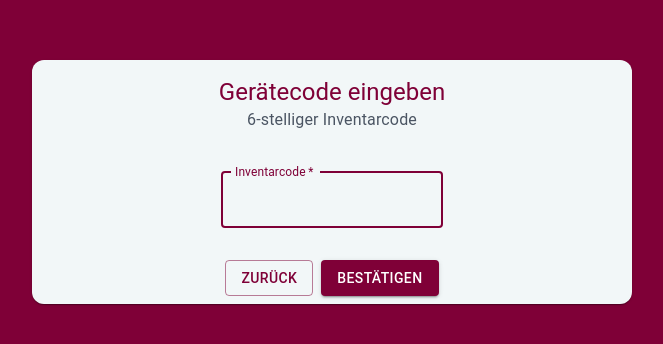
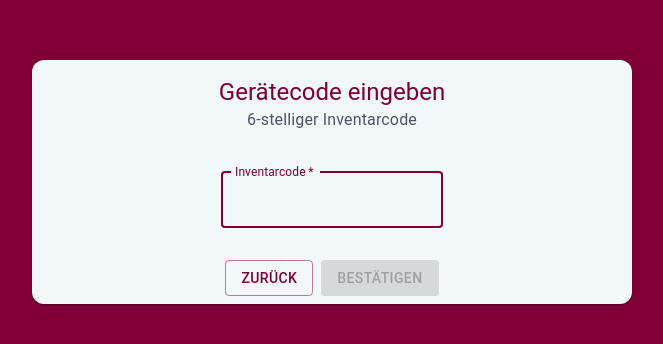
Before and after one commit to DerNikJakom/nextjs-inventory, a Next.js app: page /device in a window 1280 px wide. Shown: the part 234-578 px from the top of the page, without its empty margins (308-971 px from the left). Built offline with nearby package versions, Linux system fonts and the light colour scheme.

Commit message:
Enhance DeviceInformation component with input type safety and optimized handlers

```diff
--- a/src/app/device/page.tsx
+++ b/src/app/device/page.tsx
@@ -1,6 +1,6 @@
 "use client";
 
-import React, { useState } from "react";
+import React, { useState, useCallback, useMemo } from "react";
 import { useRouter } from "next/navigation";
 import {
   Card,
@@ -21,16 +21,19 @@ import {
 export default function DeviceInformation() {
   const router = useRouter();
 
-  const [input, setInput] = useState("");
+  const [input, setInput] = useState<string>("");
 
-  const handleChange = (event: React.ChangeEvent<HTMLInputElement>) => {
-    setInput(event.target.value);
-  };
+  const handleChange = useCallback(
+    (event: React.ChangeEvent<HTMLInputElement>) => {
+      setInput(event.target.value);
+    },
+    []
+  );
 
-  const isHexCode = (code: string) => {
+  const isHexCode = useMemo(() => {
     const regex = /^[0-9A-F]{6}$/i;
-    return regex.test(code);
-  };
+    return (code: string) => regex.test(code);
+  }, []);
 
   return (
     <Box
@@ -103,8 +106,9 @@ export default function DeviceInformation() {
           <Button
             id="submit-code"
             variant="contained"
-            sx={{ backgroundColor: "primary.main" }}
-            onClick={() => router.push("/device/123")}
+            sx={{ backgroundColor: "primary.main", ml: 2 }}
+            onClick={() => router.push(`/device/${input}`)}
+            disabled={!isHexCode(input)}
           >
             Bestätigen
           </Button>
```
